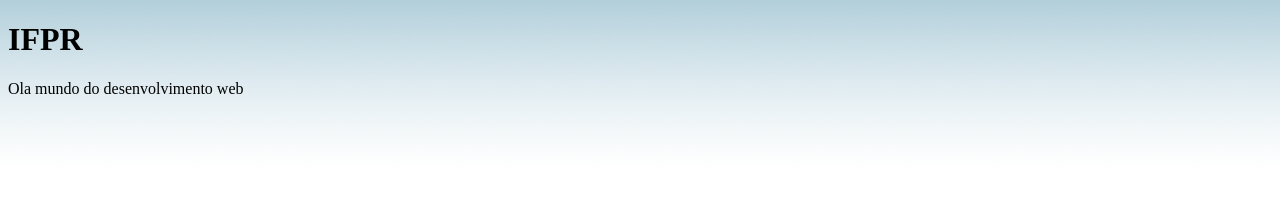
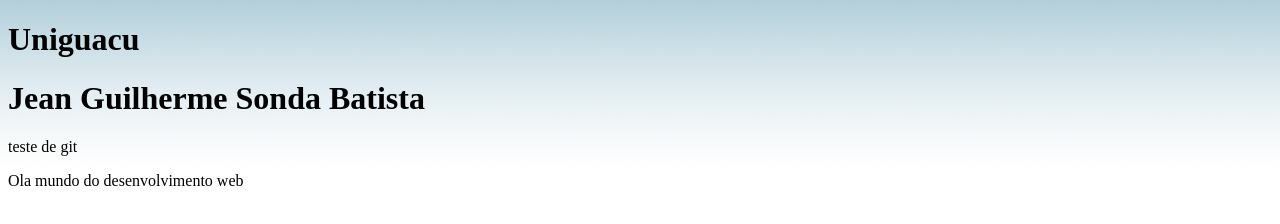
Before and after one commit to nnandre/equipeuniguacu, a plain HTML site: page index.html in a window 1280 px wide. Shown: the top 224 px of the page. Drawn offline with Linux system fonts and the light colour scheme.

Commit message:
commit do jean

```diff
--- a/index.html
+++ b/index.html
@@ -8,7 +8,9 @@
 <body>
 
 	<div>
-		<h1>IFPR</h1>
+		<h1>Uniguacu</h1>
+		<h1>Jean Guilherme Sonda Batista</h1>
+		<span>teste de git</span>
 		<p>Ola mundo do desenvolvimento web</p>
 	</div>
 
```
